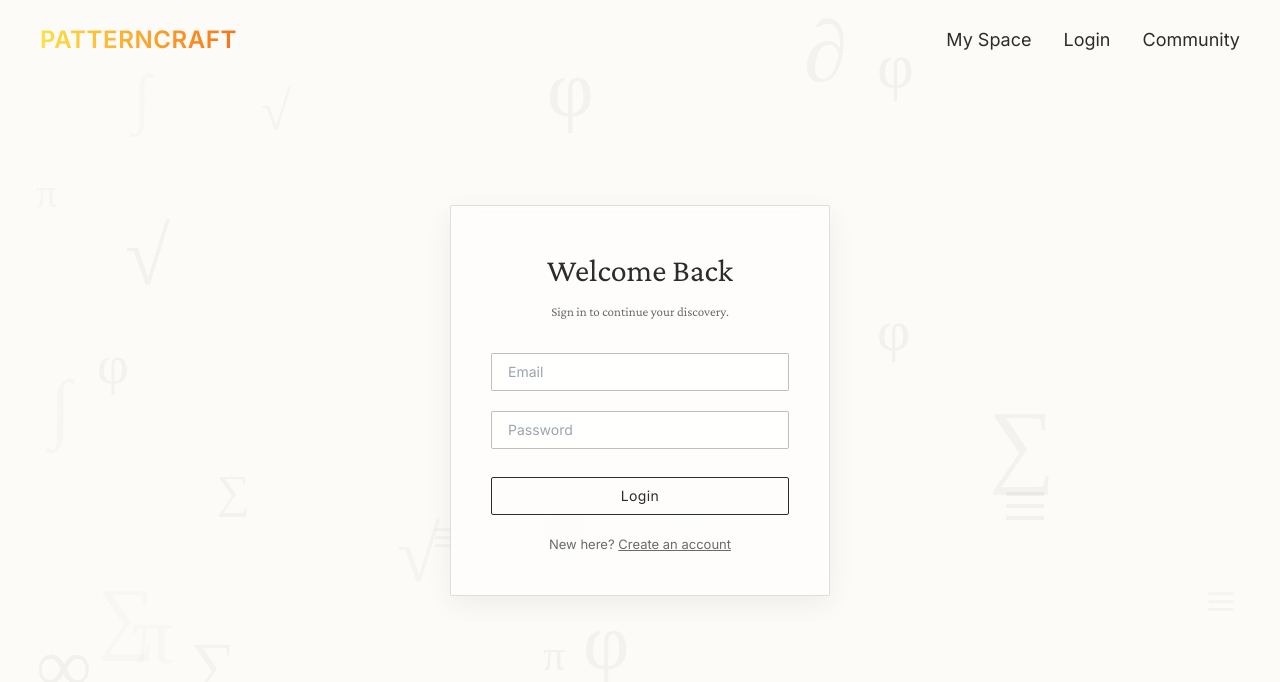
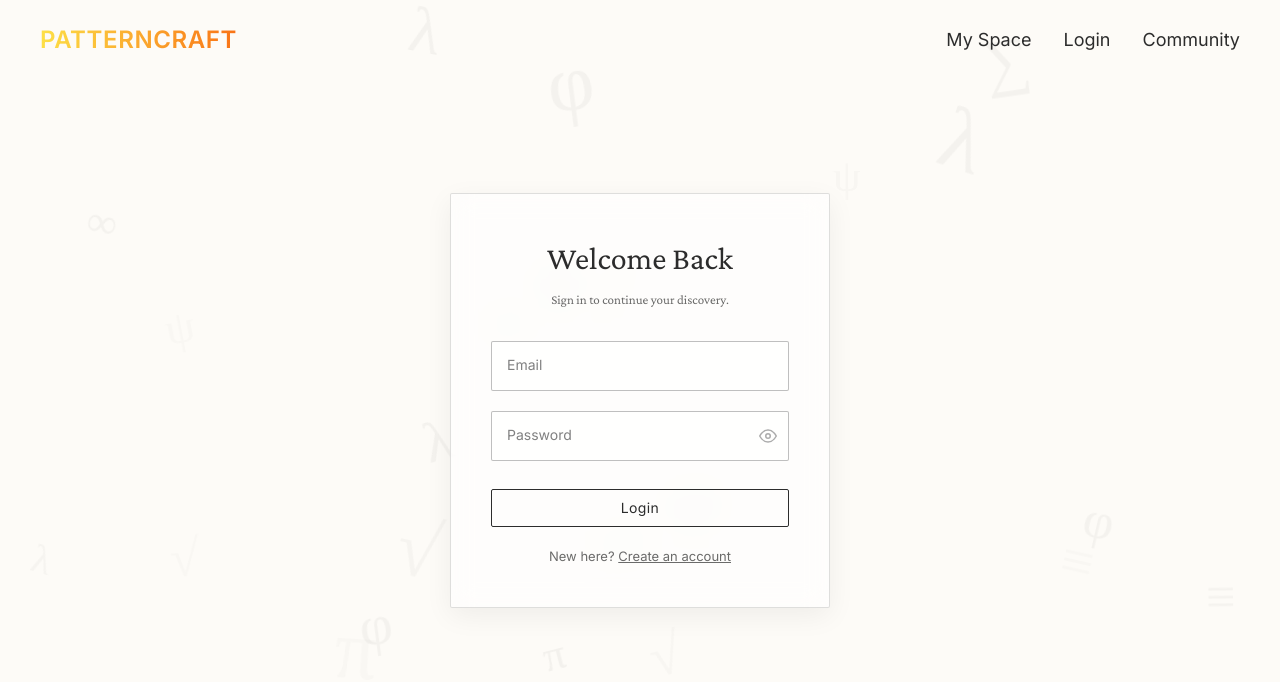
Before and after one commit to shivansh-FSD-Course/Pattern, a React (Vite) app in the folder client/: page /login in a window 1280 px wide. Shown: the top 682 px of the page. Built offline with nearby package versions, Linux system fonts and the light colour scheme.

Commit message:
Added same mouse trail animation for login page; added the option to see your password while loggin in

```diff
--- a/client/src/pages/Login.jsx
+++ b/client/src/pages/Login.jsx
@@ -14,27 +14,82 @@ export default function Login() {
 
   const [email, setEmail] = useState("");
   const [password, setPassword] = useState("");
+  const [showPassword, setShowPassword] = useState(false);
   const [errorMsg, setErrorMsg] = useState("");
   const [loading, setLoading] = useState(false);
+  const [scrollY, setScrollY] = useState(0);
+  const [trails, setTrails] = useState([]);
+  const [ripples, setRipples] = useState([]);
+  const [mounted, setMounted] = useState(false);
+
+  /* Mount animation trigger */
+  useEffect(() => {
+    setMounted(true);
+  }, []);
+
+  /* Scroll handler for parallax */
+  useEffect(() => {
+    const handleScroll = () => setScrollY(window.scrollY);
+    window.addEventListener('scroll', handleScroll);
+    return () => window.removeEventListener('scroll', handleScroll);
+  }, []);
+
+  /* Cursor trail handler */
+  const handleMouseMove = (e) => {
+    const newTrail = {
+      id: Date.now() + Math.random(),
+      x: e.clientX,
+      y: e.clientY,
+      char: GLYPHS[Math.floor(Math.random() * GLYPHS.length)],
+    };
+
+    setTrails(prev => [...prev.slice(-15), newTrail]);
+  };
 
   /* Reset error on input change */
   useEffect(() => {
     if (errorMsg) setErrorMsg("");
   }, [email, password]);
 
-  /* Floaty math glyph decorator */
+  /* Floaty math glyph decorator with parallax */
   const decor = useMemo(
     () =>
-      Array.from({ length: 26 }).map(() => ({
+      Array.from({ length: 26 }).map((_, i) => ({
         char: GLYPHS[Math.floor(Math.random() * GLYPHS.length)],
         left: Math.random() * 95,
         top: Math.random() * 95,
         size: 38 + Math.random() * 55,
         opacity: 0.015 + Math.random() * 0.035,
         rotate: Math.random() * 40 - 20,
+        delay: i * 0.12,
+        parallaxSpeed: 0.2 + Math.random() * 0.5,
       })),
     []
   );
+
+  /* ───────────────────────────────
+        RIPPLE EFFECT FOR BUTTON
+  ─────────────────────────────── */
+  const createRipple = (e) => {
+    const button = e.currentTarget;
+    const rect = button.getBoundingClientRect();
+    const size = Math.max(rect.width, rect.height);
+    const x = e.clientX - rect.left - size / 2;
+    const y = e.clientY - rect.top - size / 2;
+
+    const newRipple = {
+      id: Date.now(),
+      x,
+      y,
+      size,
+    };
+
+    setRipples(prev => [...prev, newRipple]);
+
+    setTimeout(() => {
+      setRipples(prev => prev.filter(r => r.id !== newRipple.id));
+    }, 600);
+  };
 
   /* ───────────────────────────────
         LOGIN SUBMIT HANDLER
@@ -71,10 +126,29 @@ export default function Login() {
   }
 
   return (
-    <div className="relative w-full min-h-screen bg-paper text-ink flex items-center justify-center overflow-hidden">
+    <div
+      className="relative w-full min-h-screen bg-paper text-ink flex items-center justify-center overflow-hidden"
+      onMouseMove={handleMouseMove}
+    >
+      {/* ───────────────────────────────
+          CURSOR TRAIL
+      ─────────────────────────────── */}
+      {trails.map(trail => (
+        <span
+          key={trail.id}
+          className="fixed pointer-events-none text-accent-green/30 text-sm animate-trail-fade z-50"
+          style={{
+            left: trail.x - 10,
+            top: trail.y - 10,
+            fontFamily: 'serif',
+          }}
+        >
+          {trail.char}
+        </span>
+      ))}
 
       {/* ───────────────────────────────
-          FLOATING BACKGROUND DECORATION
+          FLOATING BACKGROUND DECORATION WITH PARALLAX
       ─────────────────────────────── */}
       <div className="absolute inset-0 pointer-events-none">
         {decor.map((g, i) => (
@@ -86,7 +160,9 @@ export default function Login() {
               top: `${g.top}%`,
               opacity: g.opacity,
               fontSize: `${g.size}px`,
-              transform: `rotate(${g.rotate}deg)`,
+              '--rotate': `${g.rotate}deg`,
+              '--delay': `${g.delay}s`,
+              transform: `translateY(${scrollY * g.parallaxSpeed * 0.3}px) rotate(${g.rotate}deg)`,
             }}
           >
             {g.char}
@@ -95,14 +171,16 @@ export default function Login() {
       </div>
 
       {/* ───────────────────────────────
-          LOGIN CARD DESIGN
+          LOGIN CARD DESIGN WITH FADE-IN
       ─────────────────────────────── */}
       <div
-        className="
+        className={`
           relative z-10 w-[380px]
           bg-white/60 backdrop-blur-md rounded-sm border border-ink/15
           p-10 shadow-[0_8px_28px_rgba(0,0,0,0.06)]
-        "
+          transition-all duration-700
+          ${mounted ? 'opacity-100 translate-y-0' : 'opacity-0 translate-y-8'}
+        `}
       >
         {/* TITLE */}
         <h1 className="font-serif text-[32px] mb-2 text-center">
@@ -115,52 +193,115 @@ export default function Login() {
 
         <form onSubmit={handleLogin} className="flex flex-col gap-5">
 
+          {/* EMAIL INPUT WITH FLOATING LABEL */}
+          <div className="relative">
             <input
               type="email"
-            placeholder="Email"
+              id="email"
               value={email}
               onChange={(e) => setEmail(e.target.value)}
               className="
-              border border-ink/30 rounded-sm px-4 py-2 bg-white/70
-              focus:border-ink text-sm outline-none transition
+                w-full border border-ink/30 rounded-sm px-4 pt-5 pb-2 bg-white/70
+                focus:border-accent-green focus:ring-1 focus:ring-accent-green/30
+                text-sm outline-none transition-all peer
               "
+              placeholder=" "
             />
+            <label
+              htmlFor="email"
+              className="
+                absolute left-4 top-3.5 text-sm text-ink/60
+                transition-all duration-200 pointer-events-none
+                peer-focus:top-2 peer-focus:text-xs peer-focus:text-accent-green
+                peer-[:not(:placeholder-shown)]:top-2 peer-[:not(:placeholder-shown)]:text-xs
+              "
+            >
+              Email
+            </label>
+          </div>
 
+          {/* PASSWORD INPUT WITH FLOATING LABEL & TOGGLE */}
+          <div className="relative">
             <input
-            type="password"
-            placeholder="Password"
+              type={showPassword ? "text" : "password"}
+              id="password"
               value={password}
               onChange={(e) => setPassword(e.target.value)}
               className="
-              border border-ink/30 rounded-sm px-4 py-2 bg-white/70
-              focus:border-ink text-sm outline-none transition
+                w-full border border-ink/30 rounded-sm px-4 pt-5 pb-2 bg-white/70
+                focus:border-accent-green focus:ring-1 focus:ring-accent-green/30
+                text-sm outline-none transition-all peer pr-12
               "
+              placeholder=" "
             />
+            <label
+              htmlFor="password"
+              className="
+                absolute left-4 top-3.5 text-sm text-ink/60
+                transition-all duration-200 pointer-events-none
+                peer-focus:top-2 peer-focus:text-xs peer-focus:text-accent-green
+                peer-[:not(:placeholder-shown)]:top-2 peer-[:not(:placeholder-shown)]:text-xs
+              "
+            >
+              Password
+            </label>
+
+            {/* PASSWORD TOGGLE BUTTON */}
+            <button
+              type="button"
+              onClick={() => setShowPassword(!showPassword)}
+              className="
+                absolute right-3 top-1/2 -translate-y-1/2
+                text-ink/40 hover:text-ink/70 transition-colors
+              "
+            >
+              {showPassword ? <EyeOffIcon /> : <EyeIcon />}
+            </button>
+          </div>
 
           {errorMsg && (
-            <p className="text-[#c44444] text-[13px] text-center">
+            <p className="text-[#c44444] text-[13px] text-center animate-shake">
               {errorMsg}
             </p>
           )}
 
+          {/* BUTTON WITH RIPPLE EFFECT */}
           <button
             type="submit"
             disabled={loading}
+            onClick={createRipple}
             className="
+              relative overflow-hidden
               w-full px-4 py-2 mt-2
               border border-ink rounded-sm tracking-wide text-sm
               hover:bg-ink hover:text-paper transition-all
-              disabled:opacity-50
+              disabled:opacity-50 disabled:cursor-not-allowed
             "
           >
+            <span className="relative z-10">
               {loading ? "Signing in…" : "Login"}
+            </span>
+
+            {/* RIPPLES */}
+            {ripples.map(ripple => (
+              <span
+                key={ripple.id}
+                className="absolute bg-white/30 rounded-full animate-ripple"
+                style={{
+                  left: ripple.x,
+                  top: ripple.y,
+                  width: ripple.size,
+                  height: ripple.size,
+                }}
+              />
+            ))}
           </button>
         </form>
 
         <p className="text-[13px] text-center mt-5 opacity-70">
           New here?{" "}
           <span
-            className="underline cursor-pointer hover:text-accent-green"
+            className="underline cursor-pointer hover:text-accent-green transition-colors"
             onClick={() => navigate("/register")}
           >
             Create an account
@@ -170,3 +311,20 @@ export default function Login() {
     </div>
   );
 }
+
+/* ───────────────────────────────
+      EYE ICONS FOR PASSWORD TOGGLE
+────────────────────────────── */
+const EyeIcon = () => (
+  <svg width="18" height="18" viewBox="0 0 24 24" fill="none" stroke="currentColor" strokeWidth="2">
+    <path d="M1 12s4-8 11-8 11 8 11 8-4 8-11 8-11-8-11-8z" />
+    <circle cx="12" cy="12" r="3" />
+  </svg>
+);
+
+const EyeOffIcon = () => (
+  <svg width="18" height="18" viewBox="0 0 24 24" fill="none" stroke="currentColor" strokeWidth="2">
+    <path d="M17.94 17.94A10.07 10.07 0 0 1 12 20c-7 0-11-8-11-8a18.45 18.45 0 0 1 5.06-5.94M9.9 4.24A9.12 9.12 0 0 1 12 4c7 0 11 8 11 8a18.5 18.5 0 0 1-2.16 3.19m-6.72-1.07a3 3 0 1 1-4.24-4.24" />
+    <line x1="1" y1="1" x2="23" y2="23" />
+  </svg>
+);
--- a/client/src/styles.css
+++ b/client/src/styles.css
@@ -218,3 +218,31 @@ button:hover .cta-arrow {
   background: #1b1b1b;
   color: white;
 }
+/* ✦ LOGIN PAGE ANIMATIONS */
+
+/* Ripple effect */
+@keyframes ripple {
+  0% {
+    transform: scale(0);
+    opacity: 0.5;
+  }
+  100% {
+    transform: scale(4);
+    opacity: 0;
+  }
+}
+
+.animate-ripple {
+  animation: ripple 0.6s ease-out;
+}
+
+/* Shake animation for error message */
+@keyframes shake {
+  0%, 100% { transform: translateX(0); }
+  10%, 30%, 50%, 70%, 90% { transform: translateX(-4px); }
+  20%, 40%, 60%, 80% { transform: translateX(4px); }
+}
+
+.animate-shake {
+  animation: shake 0.4s ease-in-out;
+}
```
Lines whose indentation alone changed are shown as unchanged.
